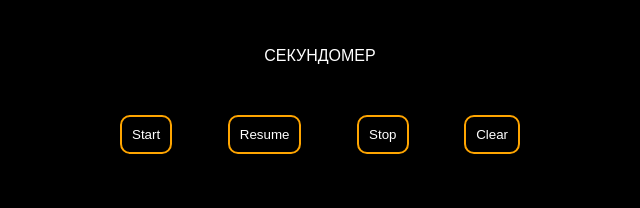
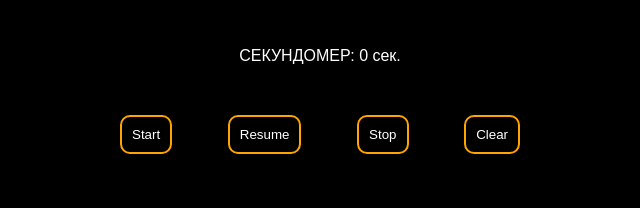
Before and after one commit to mookzZ/js-month3-project, a plain HTML site: page pages/home_works.html in a window 1280 px wide. Shown: the part 1366-1574 px from the top of the page, 380-1020 px from the left. Drawn offline with Linux system fonts and the light colour scheme.

Commit message:
дз 2 готовый секундомер (мб через костыли)

```diff
--- a/pages/home_works.html
+++ b/pages/home_works.html
@@ -61,7 +61,7 @@
         <div class="container">
             <div class="stopwatch_inner">
                 <h2>homework 2 part 2</h2>
-                <span class="stopwatch_number">СЕКУНДОМЕР</span>
+                <span class="stopwatch_number">СЕКУНДОМЕР: 0 сек.</span>
                 <div class="stopwatch_buttons">
                     <button class="stopwatch_start button1">Start</button>
                     <button class="stopwatch_resume button1">Resume</button>
```
